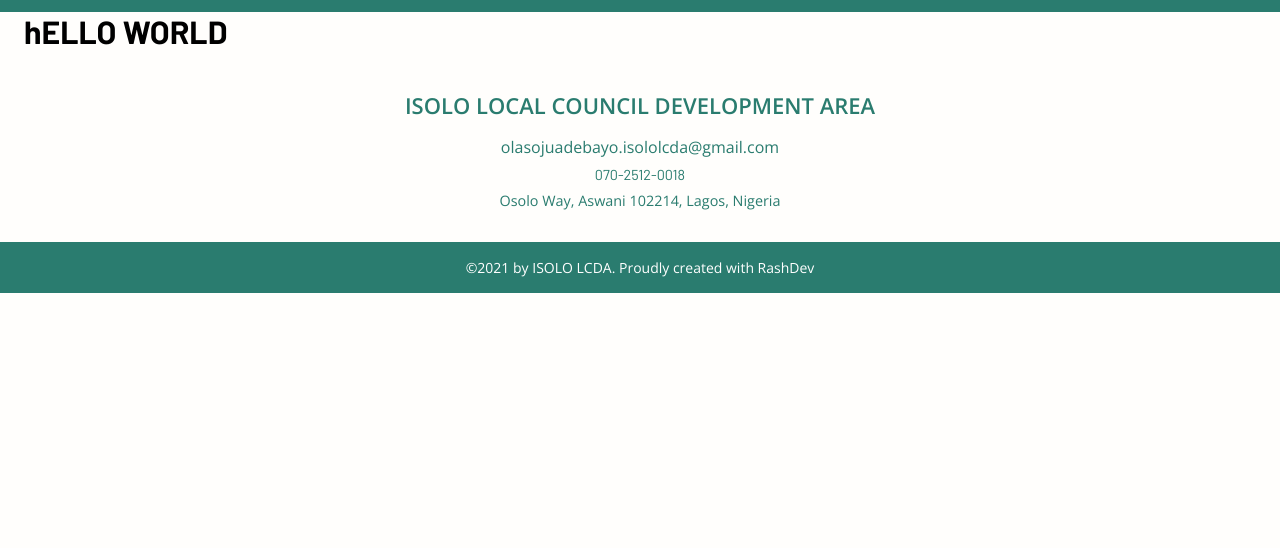
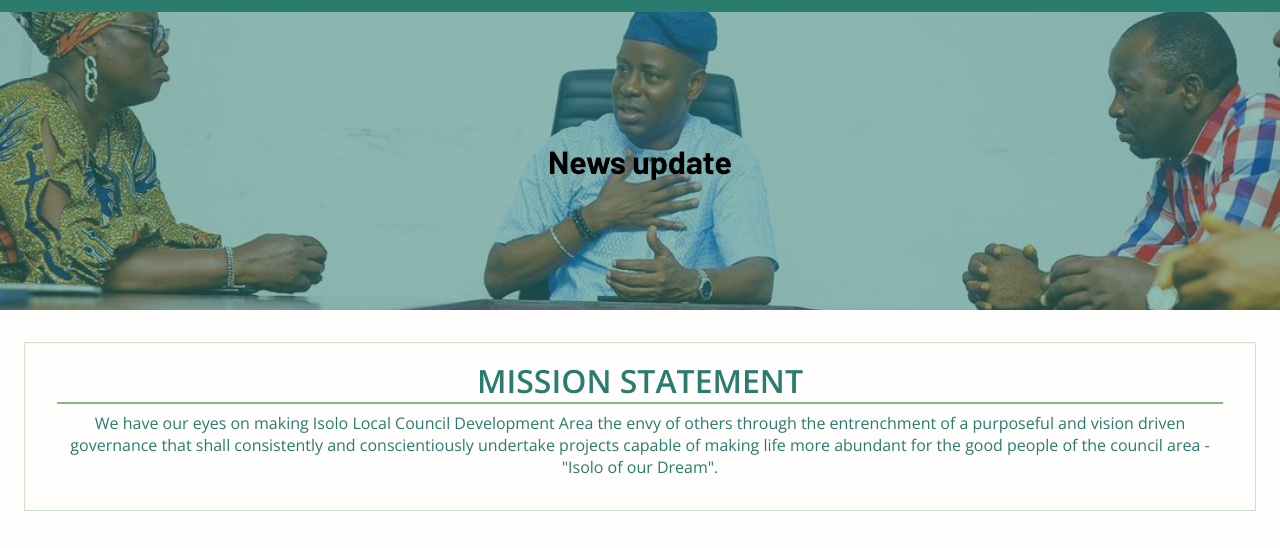
Before and after one commit to Raashot12/isololcda, a Gatsby site: page /blog in a window 1280 px wide. Shown: the part 198-746 px from the top of the page. Built offline with nearby package versions, Linux system fonts and the light colour scheme; Gatsby itself is replaced by a stand-in of ours.

Commit message:
build update

```diff
--- /dev/null
+++ b/src/components/Blog/BlogHero.jsx
@@ -0,0 +1,35 @@
+import React from "react"
+import { motion } from 'framer-motion'
+// import { StaticImage } from "gatsby-plugin-image"
+import { Container } from "@material-ui/core"
+
+const BlogHero = () => {
+  return (
+    <div>
+      <div className="blog-banner">
+        <h1>News update</h1>
+      </div>
+      <Container>
+        <div className="chairman-statement">
+          <motion.h1
+            animate={ { opacity: [0, 1], y: [100, 100, 0] } }
+            transition={ { ease: 'easeOut', duration: 1 } }
+          >MISSION STATEMENT</motion.h1>
+          <hr />
+          <motion.p
+            animate={ { opacity: [0, 1], y: [150, 0] } }
+            transition={ { ease: "easeOut", delay: 0.6 } }
+          >
+            We have our eyes on making Isolo Local Council Development Area the
+            envy of others through the entrenchment of a purposeful and vision
+            driven governance that shall consistently and conscientiously
+            undertake projects capable of making life more abundant for the good
+            people of the council area - "Isolo of our Dream".
+          </motion.p>
+        </div>
+      </Container>
+    </div>
+  )
+}
+
+export default BlogHero
--- a/src/components/TagMenu/index.jsx
+++ b/src/components/TagMenu/index.jsx
@@ -46,12 +46,6 @@
             title: "Local government Facebook",
             href: "https://web.facebook.com/groups/832579194037271/",
         },
-        // {
-        //     id: 4,
-        //     icon: "fa-twitter",
-        //     title: "Local government Twitter",
-        //     href: "https://twitter.com/trysamar",
-        // },
     ]
 }
 
--- a/src/pages/blog.jsx
+++ b/src/pages/blog.jsx
@@ -1,14 +1,13 @@
 import { Container } from '@material-ui/core'
 import React from 'react'
+import BlogHero from '../components/Blog/BlogHero'
 import Layout from '../components/layout'
 
 const blog = () => {
   return (
     <>
       <Layout>
-        <Container>
-          <h1>hELLO WORLD</h1>
-        </Container>
+        <BlogHero />
       </Layout>
     </>
   )
--- /dev/null
+++ b/src/styles/_blog.scss
@@ -0,0 +1,11 @@
+.blog-banner{
+padding-top: 130px;
+padding-bottom: 130px;
+background-image: url(../images/blogimagpages.jpg);
+background-repeat: no-repeat;
+background-size: cover;
+background-position: center center;
+width: 100%;
+text-align: center;
+
+}
--- a/src/styles/global.scss
+++ b/src/styles/global.scss
@@ -9,6 +9,7 @@
 @import "officechairman";
 @import "slider";
 @import "offiicialcards";
+@import "blog";
 html {
   font-size: 16px;
   --width-device: 1700px;
```
Also changed, not shown: src/pages/index.jsx (+8 -6 lines), src/images/blogimagpages.jpg (added).
